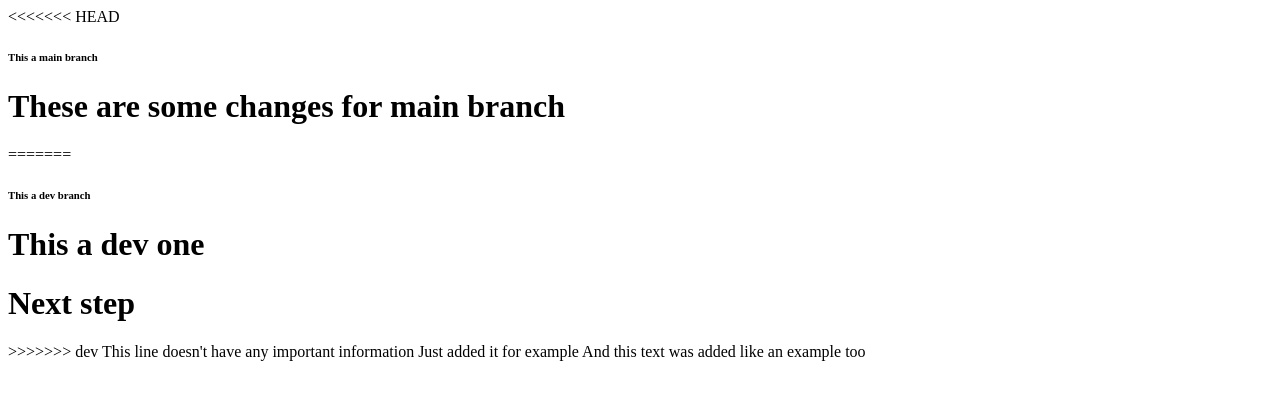
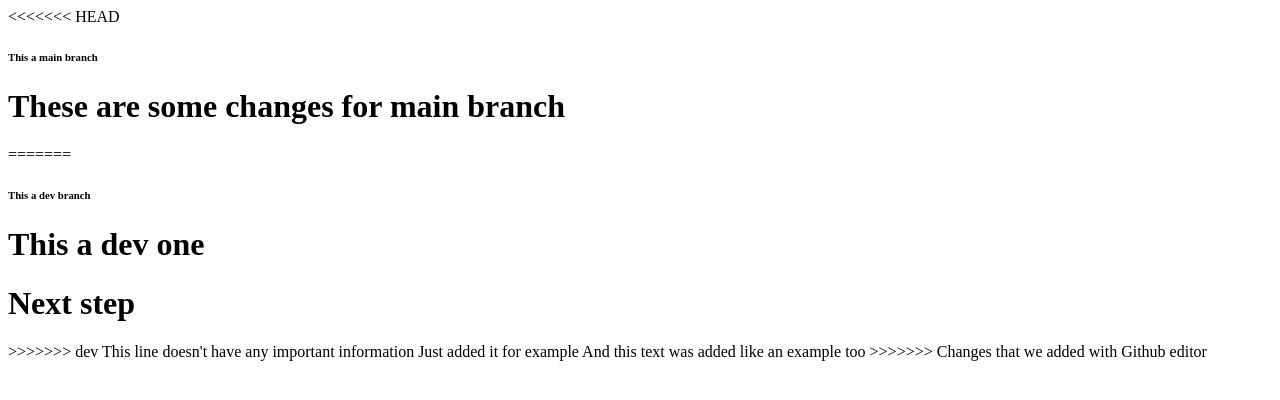
Before and after one commit to iVazovskyPy/git-basic, a plain HTML site: page test.html in a window 1280 px wide. Drawn offline with Linux system fonts and the light colour scheme.

Commit message:
update with Github editor

```diff
--- a/test.html
+++ b/test.html
@@ -19,5 +19,8 @@
     This line doesn't have any important information
     Just added it for example
     And this text was added like an example too
+>>>>>>>
+    Changes that we added with
+    Github editor
 </body>
 </html>
```
